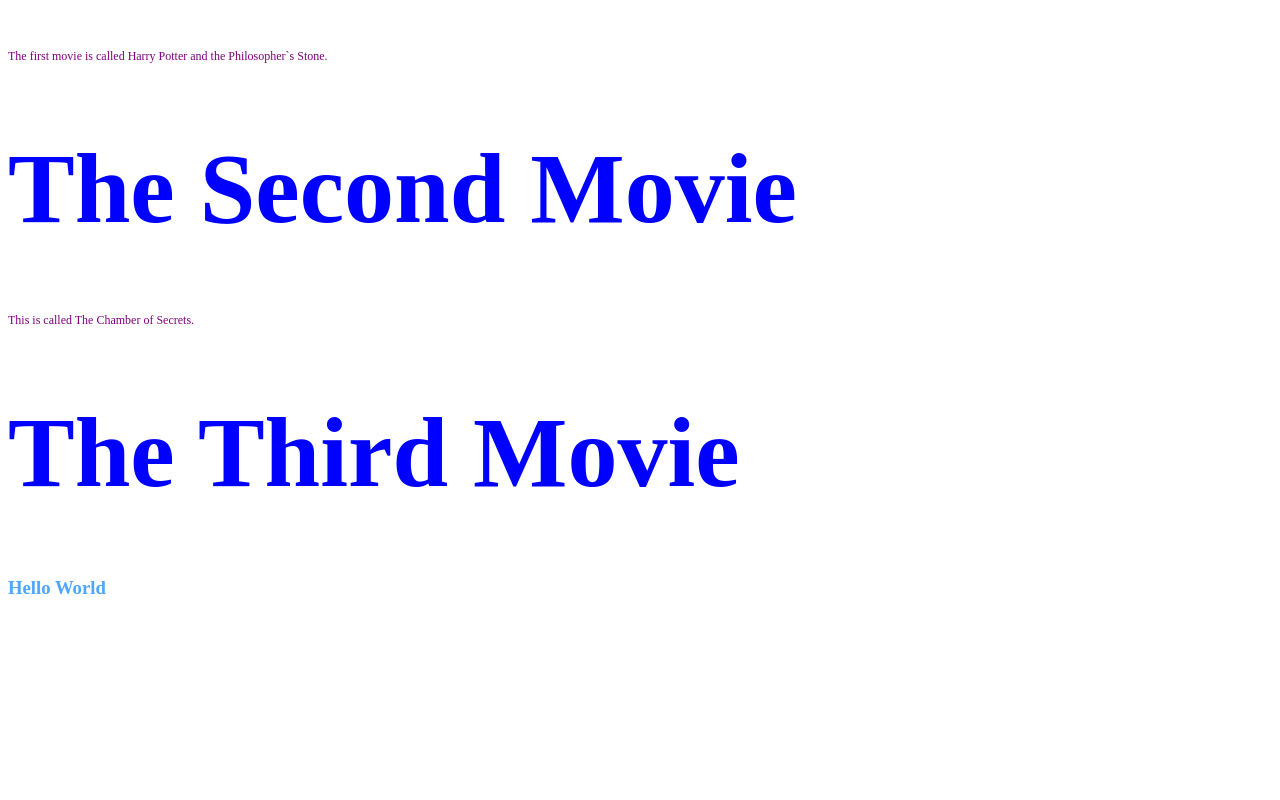
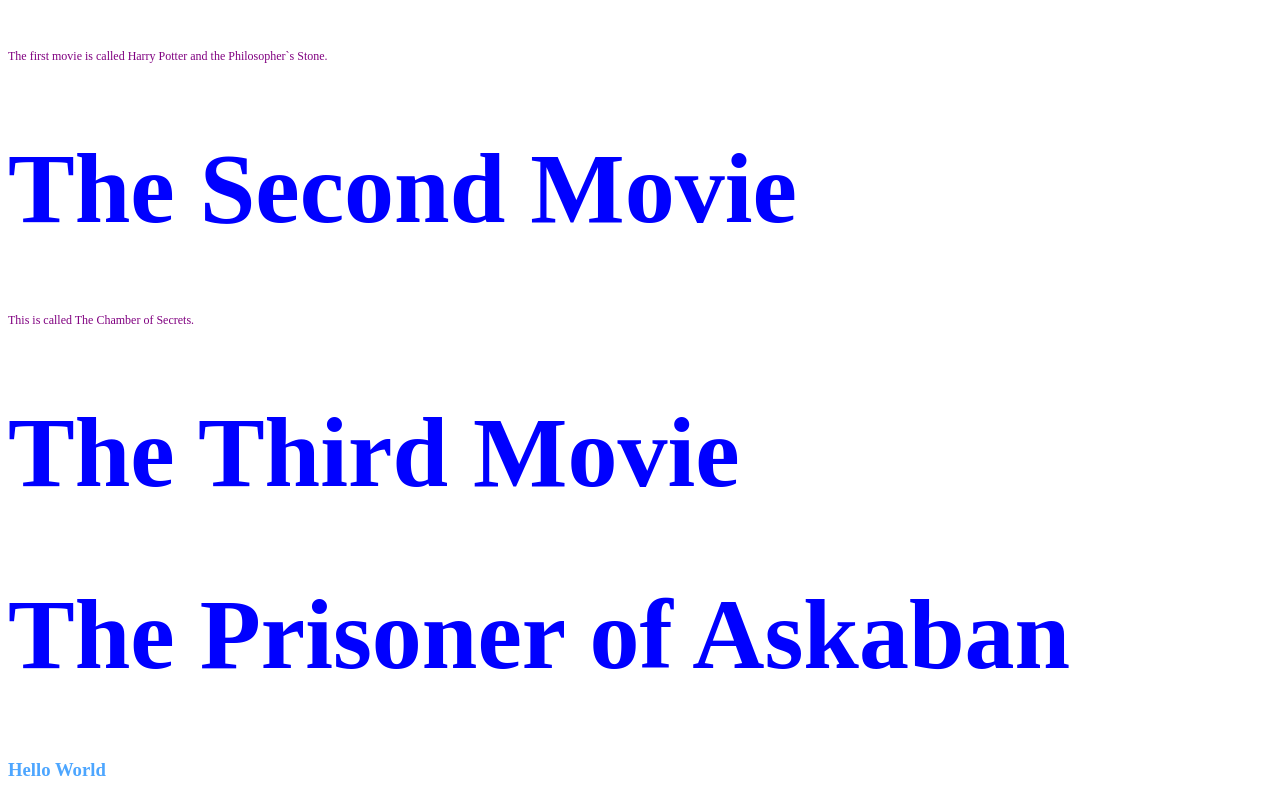
Before and after one commit to karissabugeja/web_project, a plain HTML site: page Index.html in a window 1280 px wide. Shown: the part 1309-2109 px from the top of the page. Before the commit the page ends 1927 px from the top, so only its background shows below. Drawn offline with Linux system fonts and the light colour scheme.

Commit message:
edit third movie

```diff
--- a/Index.html
+++ b/Index.html
@@ -29,8 +29,8 @@
 
          <div>
            <h1>The Third Movie</h1>
+           <h1>The Prisoner of Askaban</h1>
          </div>
-
            <div>
              <h3>Hello World</h3>
            </div>
```
